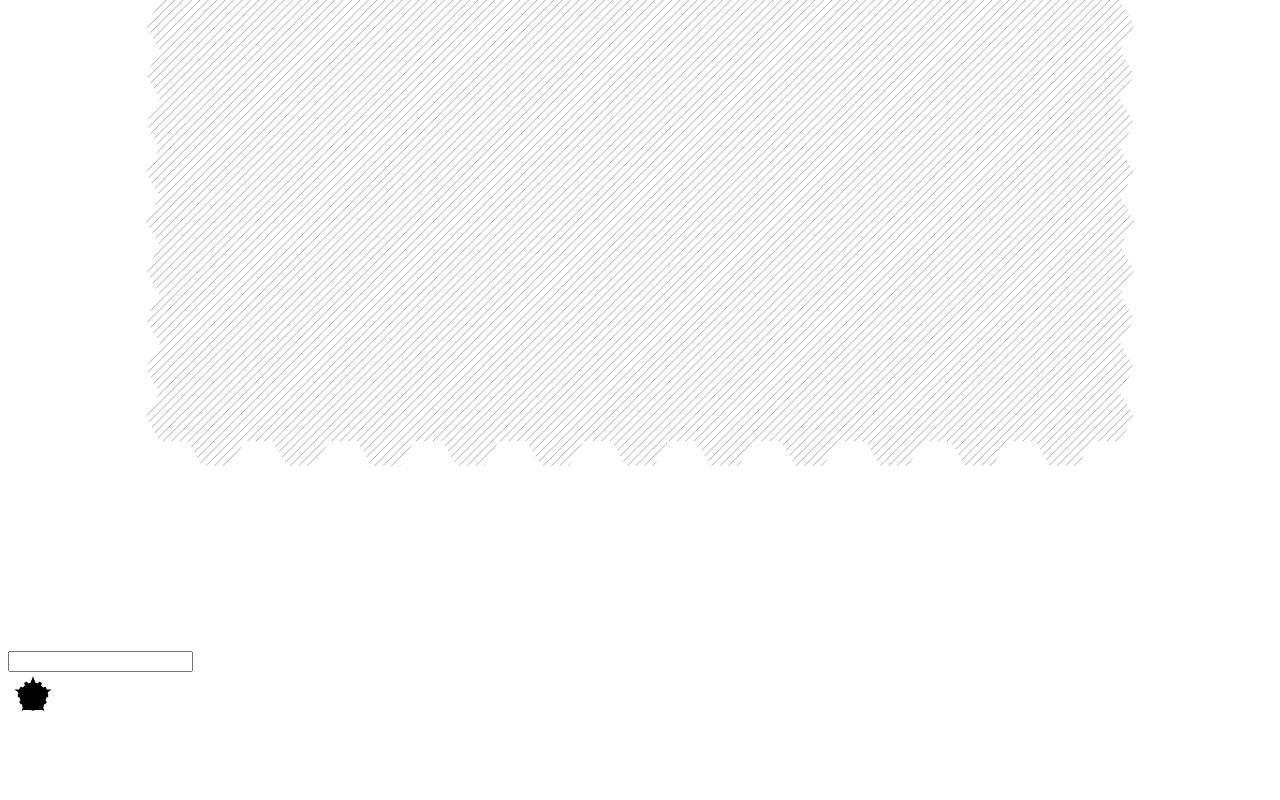
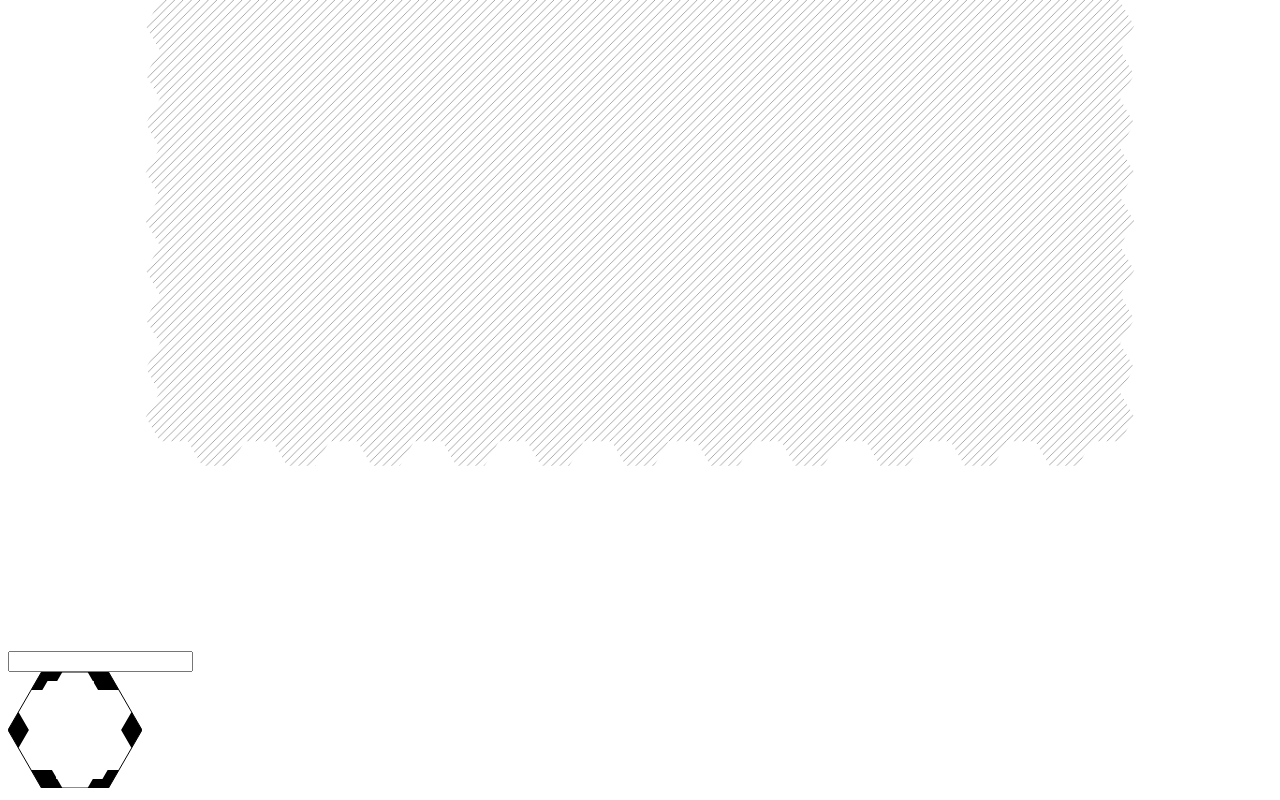
Before and after one commit to tomgp/escape-maps, a website: page site/index.html in a window 1280 px wide. Shown: the part 625-1425 px from the top of the page. Before the commit the page ends 1359 px from the top, so only its background shows below. Drawn offline with nearby package versions, Linux system fonts and the light colour scheme.

Commit message:
add icons

```diff
--- a/site/index.html
+++ b/site/index.html
@@ -7,7 +7,8 @@
 </head>
 <body>
 <svg xmlns="http://www.w3.org/2000/svg" width="100%" height="100%" fill-rule="evenodd" stroke-linecap="round" stroke-linejoin="round" stroke-miterlimit="1.5" clip-rule="evenodd" version="1.1" viewBox="0 0 3000 3000" xml:space="preserve">
-  <defs><pattern id="hatching" patternUnits="userSpaceOnUse" width="20" height="20"><path d="M 0,20 l 20,-20 M -5,5 l 10,-10 M 15,25 l 10,-10" stroke-width="1" shape-rendering="auto" stroke="#343434" stroke-linecap="square"></path></pattern></defs>
+  <defs>
+    <pattern id="hatching" patternUnits="userSpaceOnUse" width="20" height="20"><path d="M 0,20 l 20,-20 M -5,5 l 10,-10 M 15,25 l 10,-10" stroke-width="1" shape-rendering="auto" stroke="#343434" stroke-linecap="square"></path></pattern></defs>
   <g class="labels">
   </g>
   <g fill="#fff" stroke="#000" stroke-width="1" class="hexagons">
@@ -342,10 +343,27 @@
 <div class="UI">
 <input type="text" name="title-input">
 </div>
-<svg width="50" height="50" viewBox="0 0 50 50" version="1.1" xmlns="http://www.w3.org/2000/svg" xmlns:xlink="http://www.w3.org/1999/xlink" xml:space="preserve" xmlns:serif="http://www.serif.com/" style="fill-rule:evenodd;clip-rule:evenodd;stroke-linecap:square;stroke-miterlimit:1.5;">
-  <path id="alien-start-icon" d="M26.472,8.327c-0.979,-0.096 -1.965,-0.096 -2.944,0l-0.484,2.36c-0.939,0.143 -1.858,0.39 -2.742,0.734l-1.6,-1.801c-0.896,0.407 -1.749,0.9 -2.549,1.472l0.76,2.286c-0.741,0.593 -1.414,1.266 -2.007,2.007l-2.287,-0.76c-0.571,0.8 -1.064,1.654 -1.471,2.549l1.801,1.6c-0.345,0.884 -0.591,1.803 -0.735,2.742l-2.36,0.484c-0.095,0.979 -0.095,1.965 0,2.944l2.36,0.485c0.144,0.938 0.39,1.857 0.735,2.742l-1.801,1.599c0.407,0.896 0.9,1.749 1.471,2.549l2.287,-0.76c0.593,0.741 1.266,1.414 2.007,2.008l-0.76,2.286c0.8,0.572 1.653,1.064 2.549,1.471l1.6,-1.801c0.884,0.345 1.803,0.591 2.742,0.735l0.484,2.36c0.979,0.095 1.965,0.095 2.944,0l0.484,-2.36c0.939,-0.144 1.858,-0.39 2.742,-0.735l1.6,1.801c0.896,-0.407 1.749,-0.899 2.549,-1.471l-0.76,-2.286c0.741,-0.594 1.414,-1.267 2.007,-2.008l2.287,0.76c0.571,-0.8 1.064,-1.653 1.471,-2.549l-1.801,-1.599c0.345,-0.885 0.591,-1.804 0.735,-2.742l2.36,-0.485c0.095,-0.979 0.095,-1.965 0,-2.944l-2.36,-0.484c-0.144,-0.939 -0.39,-1.858 -0.735,-2.742l1.801,-1.6c-0.407,-0.895 -0.9,-1.749 -1.471,-2.549l-2.287,0.76c-0.593,-0.741 -1.266,-1.414 -2.007,-2.007l0.76,-2.286c-0.8,-0.572 -1.653,-1.065 -2.549,-1.472l-1.6,1.801c-0.884,-0.344 -1.803,-0.591 -2.742,-0.734l-0.484,-2.36Zm-1.472,12.102c1.68,0 3.043,1.363 3.043,3.043c0,1.68 -1.363,3.044 -3.043,3.044c-1.68,0 -3.043,-1.364 -3.043,-3.044c0,-1.68 1.363,-3.043 3.043,-3.043Z" />
-  <path id="airlock-icon" d="M25,9l15.217,11.056l-5.812,17.888l-18.81,0l-5.812,-17.888l15.217,-11.056Z" />
-  <path id="human-start-icon" d="M25,3.944l4.384,13.494l14.188,0l-11.478,8.339l4.384,13.494l-11.478,-8.34l-11.478,8.34l4.384,-13.494l-11.478,-8.339l14.188,0l4.384,-13.494Z" />
+<svg width="134" height="116" viewBox="0 0 134 116" version="1.1" xmlns="http://www.w3.org/2000/svg" xmlns:xlink="http://www.w3.org/1999/xlink" xml:space="preserve" xmlns:serif="http://www.serif.com/" style="fill-rule:evenodd;clip-rule:evenodd;stroke-linecap:square;stroke-miterlimit:1.5;">
+ <g id="human-start-icon">
+    <path d="M66.995,44.187l-31.918,-18.101l4.015,-7.086l27.903,15.826l27.908,-15.826l4.02,7.086l-31.928,18.101Z" style="fill:#fff;fill-rule:nonzero;"/>
+    <path d="M33.013,97.384l0,-43.289l33.895,-19.215l34.079,17.566l0,44.938l-33.994,-19.272l-33.98,19.272Zm33.98,-28.628l25.846,14.65l0,-25.997l-25.756,-13.272l-25.927,14.703l0,24.566l25.837,-14.65Z" style="fill:#fff;fill-rule:nonzero;"/>
+    <path d="M134,58.024l-33.5,58.023l-67,0l-33.5,-58.023l33.5,-58.024l67,0l33.5,58.024Z" style="fill:none;stroke:#000;stroke-width:1px;"/>
+</g>
+<g id="alien-start-icon">
+    <path d="M67.009,100.979l-33.996,-19.624l0,-56.517l16.998,-9.817l4.067,7.058l-12.921,7.456l0,47.117l25.852,14.927l25.834,-14.927l0,-47.117l-12.912,-7.456l4.072,-7.058l16.984,9.817l0,56.517l-33.978,19.624Z" style="fill:#fff;fill-rule:nonzero;"/>
+    <path d="M67.009,66.431l-31.958,-18.444l4.072,-7.058l27.886,16.103l27.872,-16.103l4.072,7.058l-31.944,18.444Z" style="fill:#fff;fill-rule:nonzero;"/>
+</g>
+<g id="dangerous-icon">
+    <path d="M10.469,39.925l-10.432,18.074l10.432,18.083l10.432,-18.083l-10.432,-18.074Z" style="fill-rule:nonzero;"/>
+    <path d="M123.531,39.925l-10.432,18.074l10.432,18.083l10.432,-18.083l-10.432,-18.074Z" style="fill-rule:nonzero;"/>
+    <path d="M23.085,97.921l10.432,18.078l20.87,0l-10.438,-18.078l-20.864,0Z" style="fill-rule:nonzero;"/>
+    <path d="M79.616,0.003l10.428,18.073l20.874,0l-10.437,-18.073l-20.865,0Z" style="fill-rule:nonzero;"/>
+    <path d="M79.612,116l20.865,-0.02l10.442,-18.063l-20.875,0.005l-10.432,18.078Z" style="fill-rule:nonzero;"/>
+    <path d="M23.085,18.078l20.864,0l10.438,-18.074l-20.87,0l-10.432,18.074Z" style="fill-rule:nonzero;"/>
+</g>
+<g id="airlock-icon">
+    <path d="M94.427,106.959l-46.254,-0.011l0,-9.349l40.856,0.011l20.423,-35.37l8.102,4.668l-23.127,40.051Z" style="fill:#fff;fill-rule:nonzero;"/><path d="M24.543,53.766l-8.097,-4.674l23.127,-40.051l46.243,0.011l0,9.349l-40.851,-0.006l-20.422,35.371Z" style="fill:#fff;fill-rule:nonzero;"/>
+</g>
 </svg>
 </body>
 </html>
```
Also changed, not shown: site/icons.svg.
